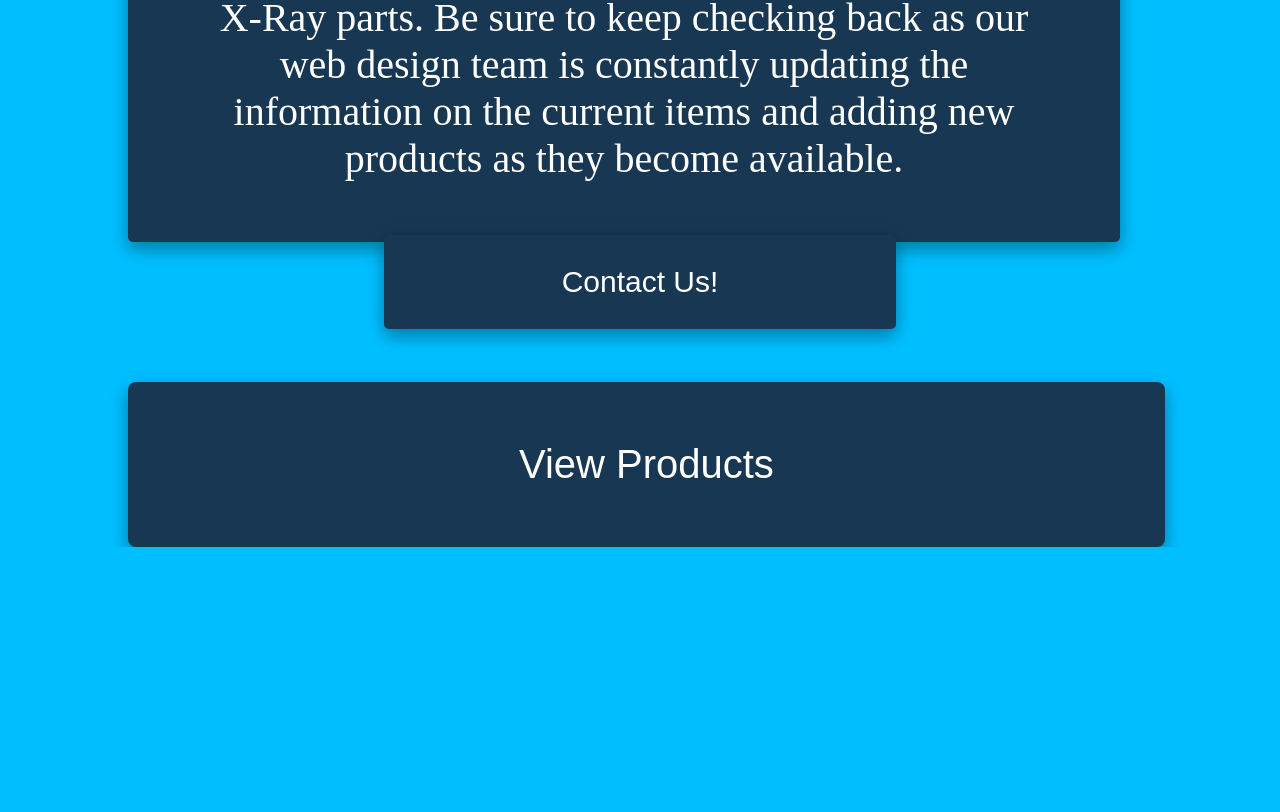
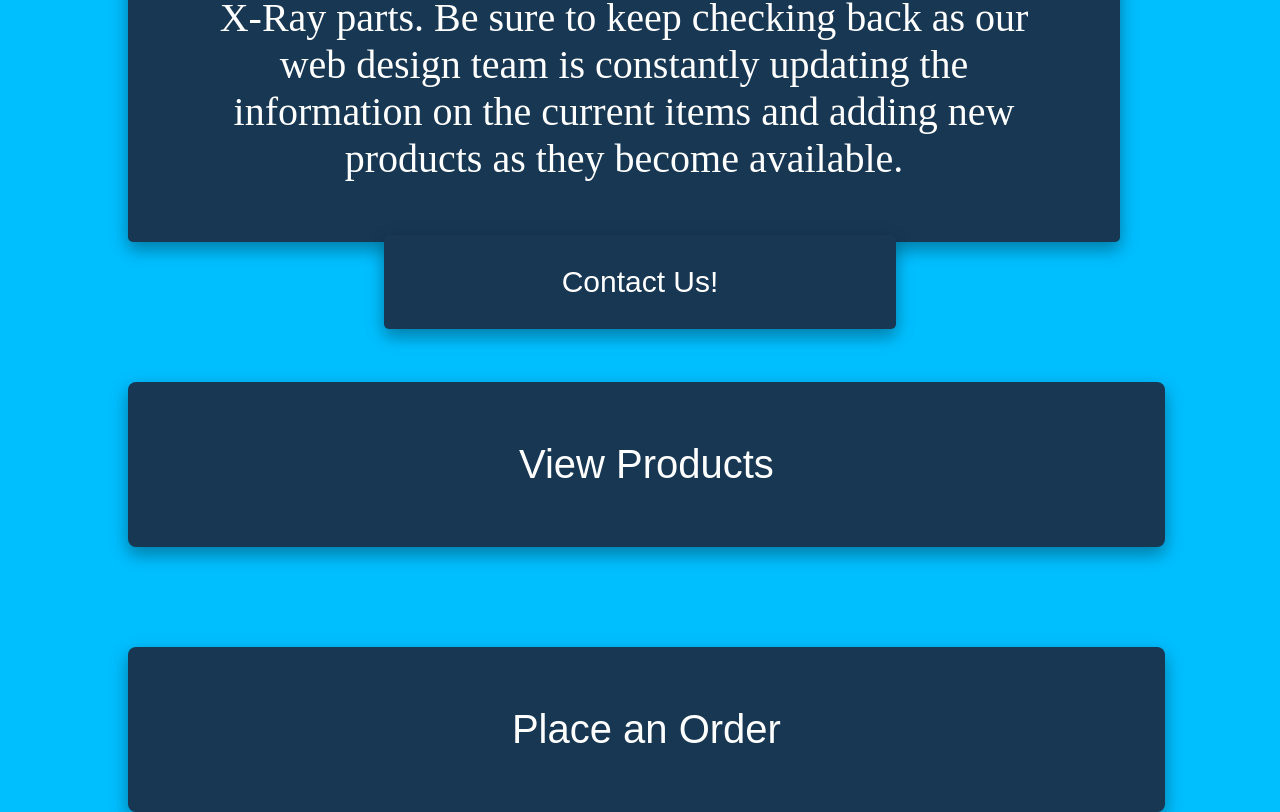
Before and after one commit to rrbaciusIIT/ProjectTwo, a plain HTML site: page index.html in a window 1280 px wide. Shown: the part 451-1263 px from the top of the page. Before the commit the page ends 998 px from the top, so only its background shows below. Drawn offline with Linux system fonts and the light colour scheme.

Commit message:
add button

```diff
--- a/index.html
+++ b/index.html
@@ -26,6 +26,11 @@
         <button class="button3">View Products</button>
     </a>
 </div>
+<div>
+    <a href="products.html">
+        <button class="button3">Place an Order</button>
+    </a>
+</div>
 <footer>
     <a href="tel:+2244250288">
         <button class="button1">Contact Us!</button>
```
